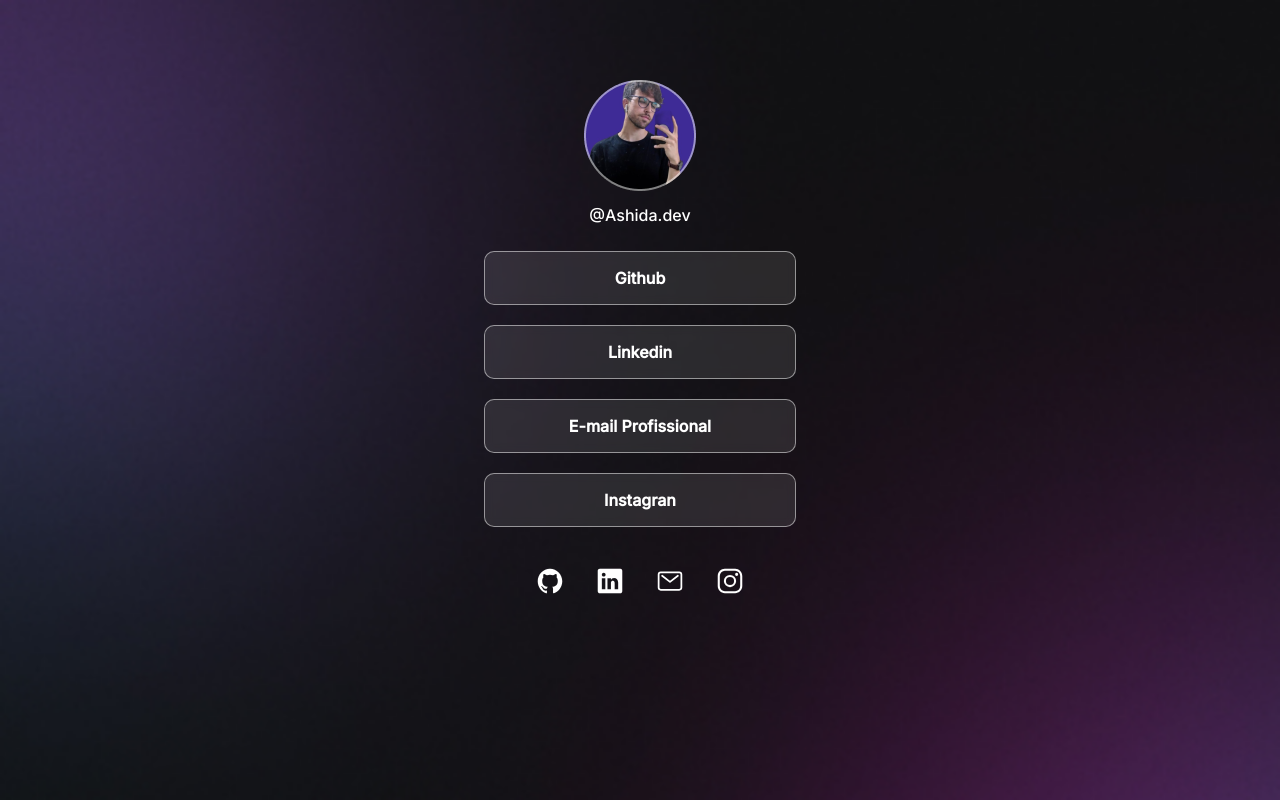
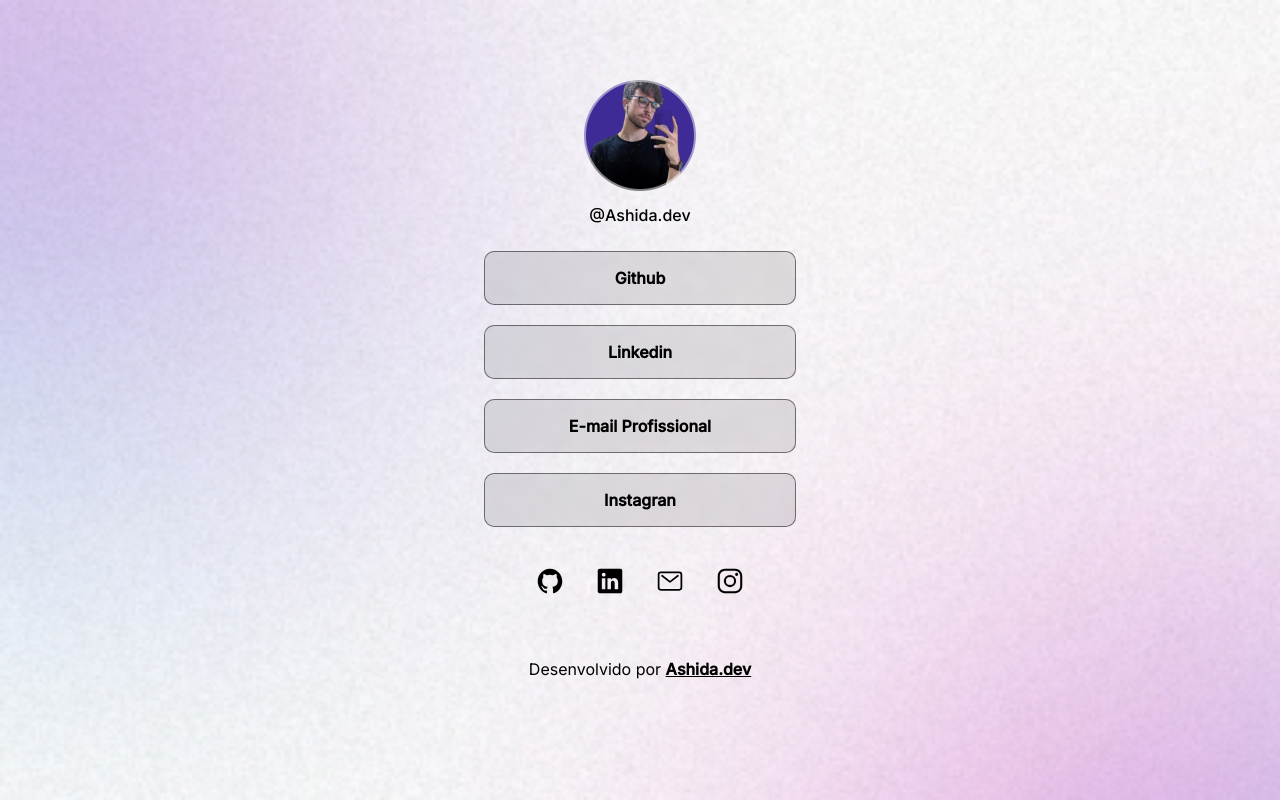
Before and after one commit to LeonardoAshida/Link-Tree, a plain HTML site: page index.html in a window 1280 px wide. Drawn offline with nearby package versions, Linux system fonts and the light colour scheme.

Commit message:
add light mode

```diff
--- a/index.html
+++ b/index.html
@@ -1,5 +1,5 @@
 <!DOCTYPE html>
-<html lang="pt-br">
+<html lang="pt-br" class="light__mode">
 <head>
 
     <!--Fonts Importadas do Google fonts-->
@@ -49,6 +49,10 @@
         </div>
     </div>
 
+    <footer>
+        <p>Desenvolvido por <a href="https://www.linkedin.com/in/leonardo-dias-a05493229/" target="_blank" ><strong>Ashida.dev</strong></a></p>
+    </footer>
+
     <script type="module" src="https://unpkg.com/ionicons@7.1.0/dist/ionicons/ionicons.esm.js"></script>
     <script nomodule src="https://unpkg.com/ionicons@7.1.0/dist/ionicons/ionicons.js"></script>
 </body>
--- a/style.css
+++ b/style.css
@@ -5,13 +5,32 @@
     box-sizing: border-box;
 }
 
+/*Criação de variáveis para ser usado em mais de um elemento no css, deve-se substituir o valor do conteúdo para a variável*/
+:root{
+    --text-color: white;
+    --bg-url: url(./assets/bg-mobile.jpg);
+    --border-color: rgba(255, 255, 255, 0.50);
+    --bg-button-color: rgba(255, 255, 255, 0.10);
+    --bg-button-color-hover: rgba(255, 255, 255, 0.05);
+    --bg-social-color-hover:  rgba(255, 255, 255, 0.2);
+}
+
+.light__mode{
+    --text-color: black;
+    --bg-url: url(./assets/bg-mobile-light.jpg);
+    --border-color: rgba(0, 0, 0, 0.5);
+    --bg-button-color: rgba(0, 0, 0, 0.10);
+    --bg-button-color-hover: rgba(0, 0, 0, 0.05);
+    --bg-social-color-hover: rgba(0, 0, 0, 0.1);
+}
+
 body{
-    background: url(./assets/bg-mobile.jpg) no-repeat top center/cover;
+    background: var(--bg-url) no-repeat top center/cover;
 }
 
 body * {
     font-family: 'Inter', sans-serif;
-    color: #FFFFFF;
+    color: var(--text-color);
 }
 
 #container{
@@ -56,8 +75,8 @@ Ul li a{
     text-decoration: none;
     font-weight: bold;
 
-    background: rgba(255, 255, 255, 0.10);
-    border: 1px solid rgba(255, 255, 255, 0.50);
+    background: var(--bg-button-color);
+    border: 1px solid var(--border-color);
     border-radius: 10px;
     backdrop-filter: blur(5px);
     -webkit-backdrop-filter: blur(5px);
@@ -67,8 +86,8 @@ Ul li a{
 /*pseudo-seletor */
 
 ul li a:hover{
-    background: rgba(255, 255, 255, 0.05);
-    border: 1px solid pink;
+    background: var(--bg-button-color-hover);
+    border: 1px solid var(--text-color);
 }
 
 /*Icones das redes sociais*/
@@ -90,5 +109,10 @@ ul li a:hover{
 }
 
 #social__links a:hover {
-    background: rgba(255, 255, 255, 0.2);
+    background: var(--bg-social-color-hover);
 }
+
+footer{
+    padding: 24px 0;
+    text-align: center;
+}
```
Also changed, not shown: assets/bg-mobile-light.jpg (added).
